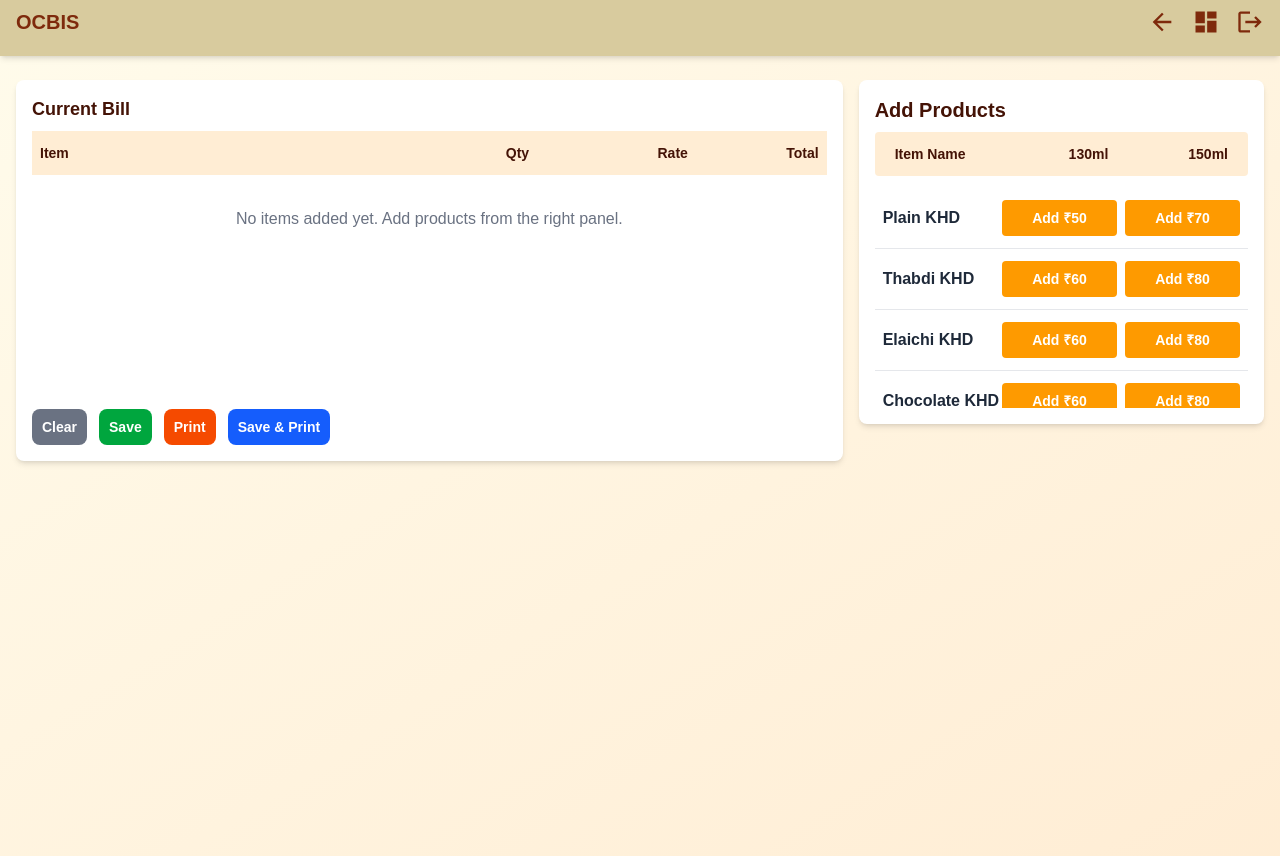
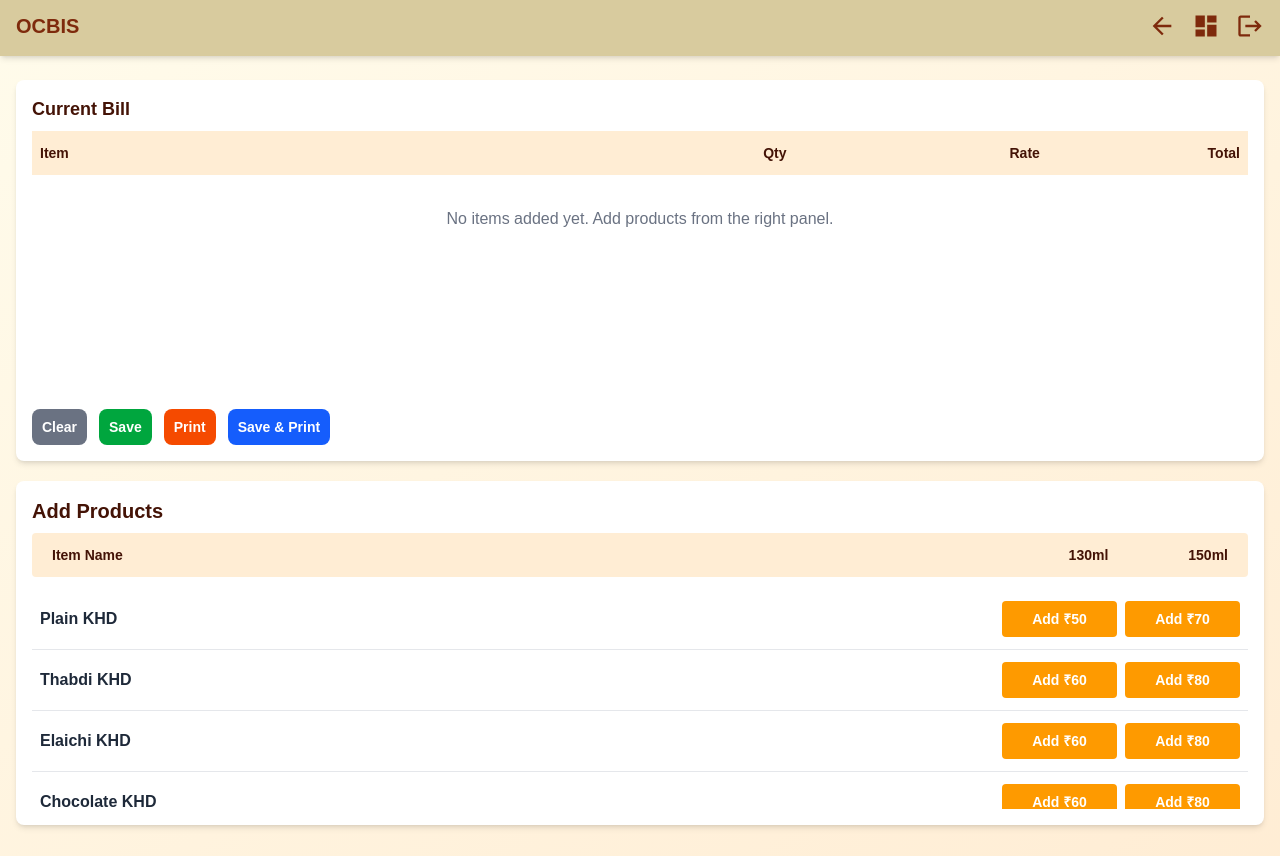
Before and after one commit to paragbhavsar19/varni-billing, a Next.js app: page /khajur-dudh in a window 1280 px wide. Built offline with nearby package versions, Linux system fonts and the light colour scheme.

Commit message:
Update layout and styling in Dashboard and Khajur Dudh pages; modify Header component for consistency

```diff
--- a/app/dashboard/page.tsx
+++ b/app/dashboard/page.tsx
@@ -20,7 +20,7 @@ export default function DashboardPage() {
   return (
     <>
       <Header />
-      <main className="min-h-screen bg-gradient-to-br from-orange-50 to-amber-100 py-10 px-4">
+      <main className="min-h-screen bg-gradient-to-br from-orange-50 to-amber-100 pb-10 pt-20 px-4 ">
         <div className="max-w-6xl mx-auto">
           <h2 className="text-3xl font-bold text-orange-950 mb-8 text-center">
             Select Your Business
--- a/app/khajur-dudh/page.tsx
+++ b/app/khajur-dudh/page.tsx
@@ -123,7 +123,7 @@ export default function KhajurDudhPage() {
     <> <Header showBackButton />
     <main className="min-h-screen bg-gradient-to-br from-amber-50 to-orange-100 py-2 px-2 sm:py-6 sm:px-4 mt-14 overflow-hidden">
       <div className="max-w-7xl mx-auto">
-        <div className="grid lg:grid-cols-3 gap-4">
+        <div className="flex flex-col gap-5">
           {/* Left Section - Bill Table */}
           <div className="lg:col-span-2 h-[381px]">
             <div className="bg-white rounded-lg shadow-md p-2 sm:p-4 h-full flex flex-col">
@@ -182,22 +182,22 @@ export default function KhajurDudhPage() {
                               key={item.id}
                               className="border-b border-gray-200 hover:bg-gray-50"
                             >
-                              <td className="px-2 py-3 text-sm min-w-[160px]">
+                              <td className="px-2 py-3 text-sm min-w-[160px] text-black">
                                 {item.name}
                               </td>
                               <td className="px-2 py-3">
                                 <div className="flex items-center justify-center gap-1">
 
-                                  <span className="font-semibold w-8 text-center text-sm">
+                                  <span className="font-semibold w-8 text-center text-sm text-black">
                                     {item.qty}
                                   </span>
 
                                 </div>
                               </td>
-                              <td className="px-2 py-3 text-right text-sm">
+                              <td className="px-2 py-3 text-right text-sm text-black">
                                 ₹{item.rate}
                               </td>
-                              <td className="px-2 py-3 text-right font-semibold text-sm">
+                              <td className="px-2 py-3 text-right font-semibold text-sm text-black">
                                 ₹{item.total}
                               </td>
                             </tr>
@@ -269,14 +269,14 @@ export default function KhajurDudhPage() {
                         {/* 130ml */}
                         <div className="flex flex-col items-center gap-1">
                           {qty130 > 0 ? (
-                            <div className="flex items-center gap-1 bg-amber-100 px-2 py-1 rounded">
+                            <div className="flex items-center justify-between gap-1 bg-amber-100 px-2 py-1 rounded w-[115px]">
                               <button
                                 onClick={() => updateQuantity(`${product.name}-130ml`, -1)}
                                 className="bg-red-500 text-white p-1 rounded hover:bg-red-600"
                               >
                                 <Minus size={12} />
                               </button>
-                              <span className="font-semibold w-6 text-center text-xs">
+                              <span className="font-semibold w-6 text-center text-xs text-black">
                                 {qty130}
                               </span>
                               <button
@@ -299,7 +299,7 @@ export default function KhajurDudhPage() {
                         {/* 150ml */}
                         <div className="flex flex-col items-center gap-1">
                           {qty150 > 0 ? (
-                            <div className="flex items-center gap-1 bg-amber-100 px-2 py-1 rounded">
+                            <div className="flex items-center gap-1 bg-amber-100 px-2 py-1 rounded w-[115px]">
                               <button
                                 onClick={() => updateQuantity(`${product.name}-150ml`, -1)}
                                 className="bg-red-500 text-white p-1 rounded hover:bg-red-600"
--- a/components/Header.tsx
+++ b/components/Header.tsx
@@ -20,9 +20,9 @@ export default function Header({ showBackButton = false }: HeaderProps) {
 
   return (
     <div className="bg-[#d8cb9e] h-14 fixed top-0 left-0 right-0 z-50 shadow-md">
-      <div className="flex justify-between items-center px-4 py-2 max-w-7xl mx-auto">
+      <div className="flex justify-between items-center px-4 pt-3 max-w-7xl mx-auto">
         <div className="flex items-center gap-4">
-          <h1 className="text-orange-900 font-bold text-xl">OCBIS</h1>
+          <p className="text-orange-900 font-bold text-xl">OCBIS</p>
         </div>
 
         <div className="flex items-center gap-4">
```
